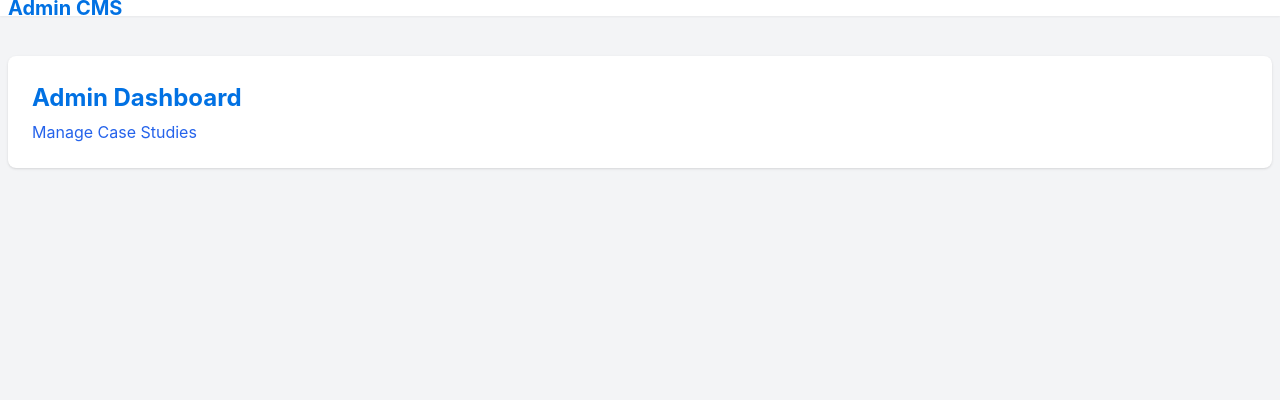
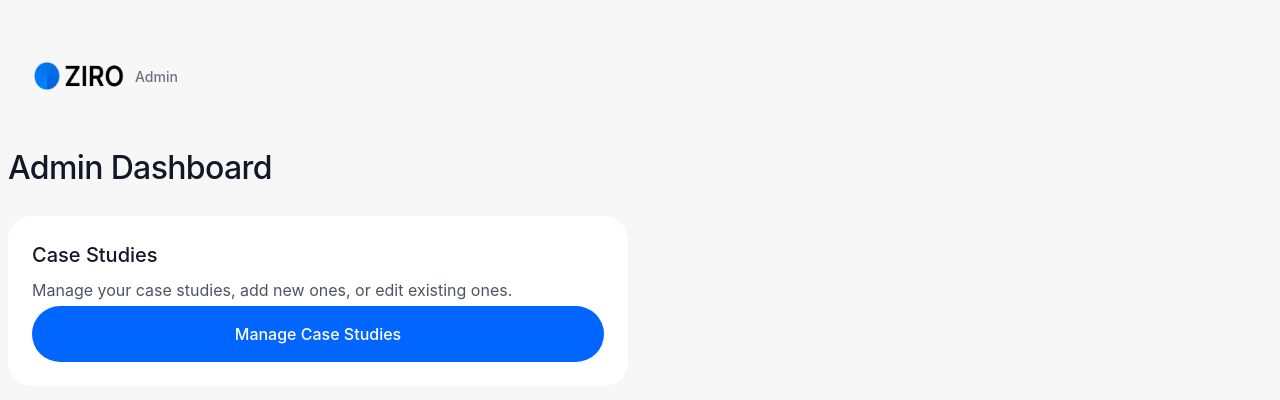
Before and after one commit to NikKowPHP/ziroagency, a Next.js app: page /admin/dashboard in a window 1280 px wide. Shown: the top 400 px of the page. Built offline with nearby package versions, Linux system fonts and the light colour scheme; no server answers.

Commit message:
feat: adjust main admin layout

```diff
--- a/src/app/(admin)/admin/dashboard/layout.tsx
+++ b/src/app/(admin)/admin/dashboard/layout.tsx
@@ -1,31 +1,39 @@
-
+import Image from 'next/image'
+import Link from 'next/link'
 
 export default async function AdminLayout({
   children,
 }: {
   children: React.ReactNode
 }) {
-
-   return (
-      <div className="min-h-screen bg-gray-100">
-        <nav className="bg-white shadow-sm">
-          <div className="max-w-7xl mx-auto px-4 sm:px-6 lg:px-8">
-          <div className="flex justify-between h-16">
-            <div className="flex">
-              <div className="flex-shrink-0 flex items-center">
-                <h1 className="text-xl font-bold">Admin CMS</h1>
+  return (
+    <div className="min-h-screen bg-secondary">
+      <nav className="fixed top-10 left-0 right-0 z-50">
+        <div className="max-w-7xl mx-auto px-4 sm:px-6 lg:px-8">
+          <div className="bg-[#F7F7F7] bg-opacity-80 backdrop-blur-sm rounded-full">
+            <div className="flex justify-between h-[72px] items-center px-6">
+              <div className="flex items-center gap-2">
+                <Link href="/admin/dashboard">
+                  <Image
+                    src="/images/ziro.avif"
+                    alt="ZIRO Admin"
+                    width={95}
+                    height={36}
+                    className="h-[36px] w-[95px]"
+                    priority
+                  />
+                </Link>
+                <span className="text-sm font-medium text-gray-500">Admin</span>
               </div>
-            </div>
-            <div className="flex items-center">
             </div>
           </div>
         </div>
       </nav>
-      <main className="py-10">
-        <div className="max-w-7xl mx-auto sm:px-6 lg:px-8">
+      <main className="pt-36 pb-10">
+        <div className="max-w-7xl mx-auto px-4 sm:px-6 lg:px-8">
           {children}
-          </div>
-        </main>
-      </div>
+        </div>
+      </main>
+    </div>
   )
 }
--- a/src/app/(admin)/admin/dashboard/page.tsx
+++ b/src/app/(admin)/admin/dashboard/page.tsx
@@ -1,26 +1,35 @@
 'use client'
 
 import Link from "next/link"
-
-
-
+import { Button } from "@/components/ui/button/button"
 
 export default function AdminDashboard() {
   return (
-    <div className="bg-white shadow rounded-lg p-6">
-      <h1 className="text-2xl font-bold mb-4">Admin Dashboard</h1>
-      <nav>
-        <ul className="space-y-2">
-          <li>
-            <Link
-              href="/admin/case-studies"
-              className="text-blue-600 hover:underline"
-            >
-              Manage Case Studies
-            </Link>
-          </li>
-        </ul>
-      </nav>
+    <div className="space-y-6">
+      <div className="flex items-center justify-between">
+        <h1 className="text-[32px] font-medium tracking-[-0.02em] text-gray-900">
+          Admin Dashboard
+        </h1>
+      </div>
+
+      <div className="grid grid-cols-1 md:grid-cols-2 gap-6">
+        <Link
+          href="/admin/case-studies"
+          className="flex flex-col p-6 bg-white rounded-primary hover:shadow-lg transition-shadow"
+        >
+          <h2 className="text-xl font-medium text-gray-900 mb-2">
+            Case Studies
+          </h2>
+          <p className="text-gray-600 mb-4">
+            Manage your case studies, add new ones, or edit existing ones.
+          </p>
+          <Button variant="primary" className="mt-auto w-full sm:w-auto">
+            Manage Case Studies
+          </Button>
+        </Link>
+
+        {/* Add more admin sections here as needed */}
+      </div>
     </div>
   )
 }
```
